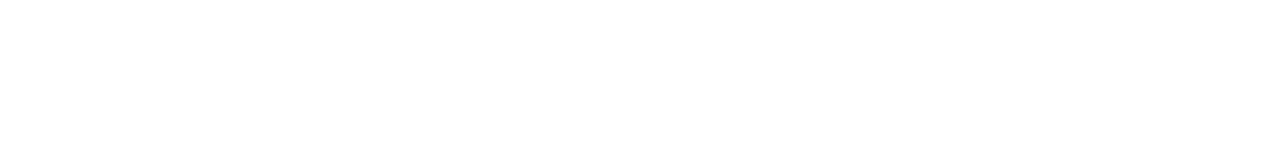
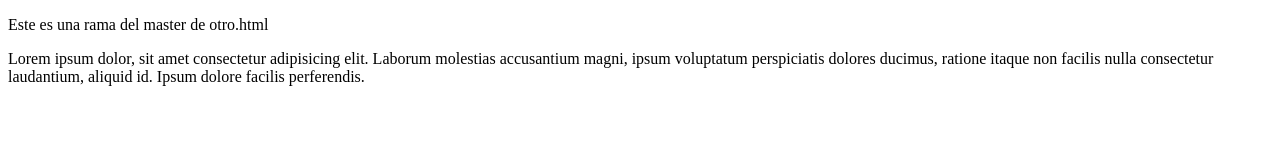
Before and after one commit to alexis13code/git, a plain HTML site: page otro.html in a window 1280 px wide. Drawn offline with Linux system fonts and the light colour scheme.

Commit message:
probando comantos git, parte N

```diff
--- a/otro.html
+++ b/otro.html
@@ -8,5 +8,7 @@
 </head>
 <body>
     <script>console.log("hola mundo");</script>
+    <p>Este es una rama del master de otro.html</p>
+    <p>Lorem ipsum dolor, sit amet consectetur adipisicing elit. Laborum molestias accusantium magni, ipsum voluptatum perspiciatis dolores ducimus, ratione itaque non facilis nulla consectetur laudantium, aliquid id. Ipsum dolore facilis perferendis.</p>
 </body>
 </html>
```
